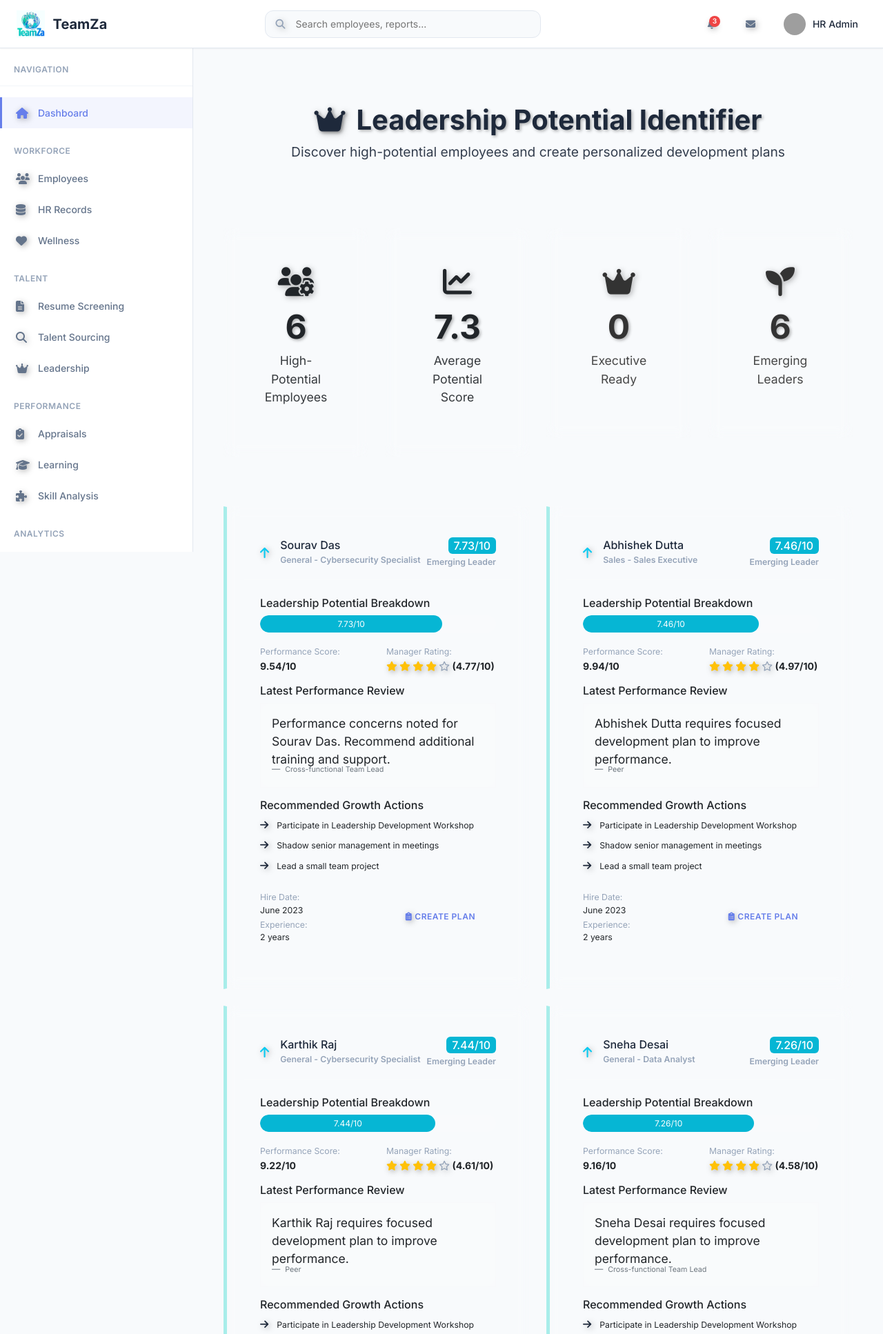
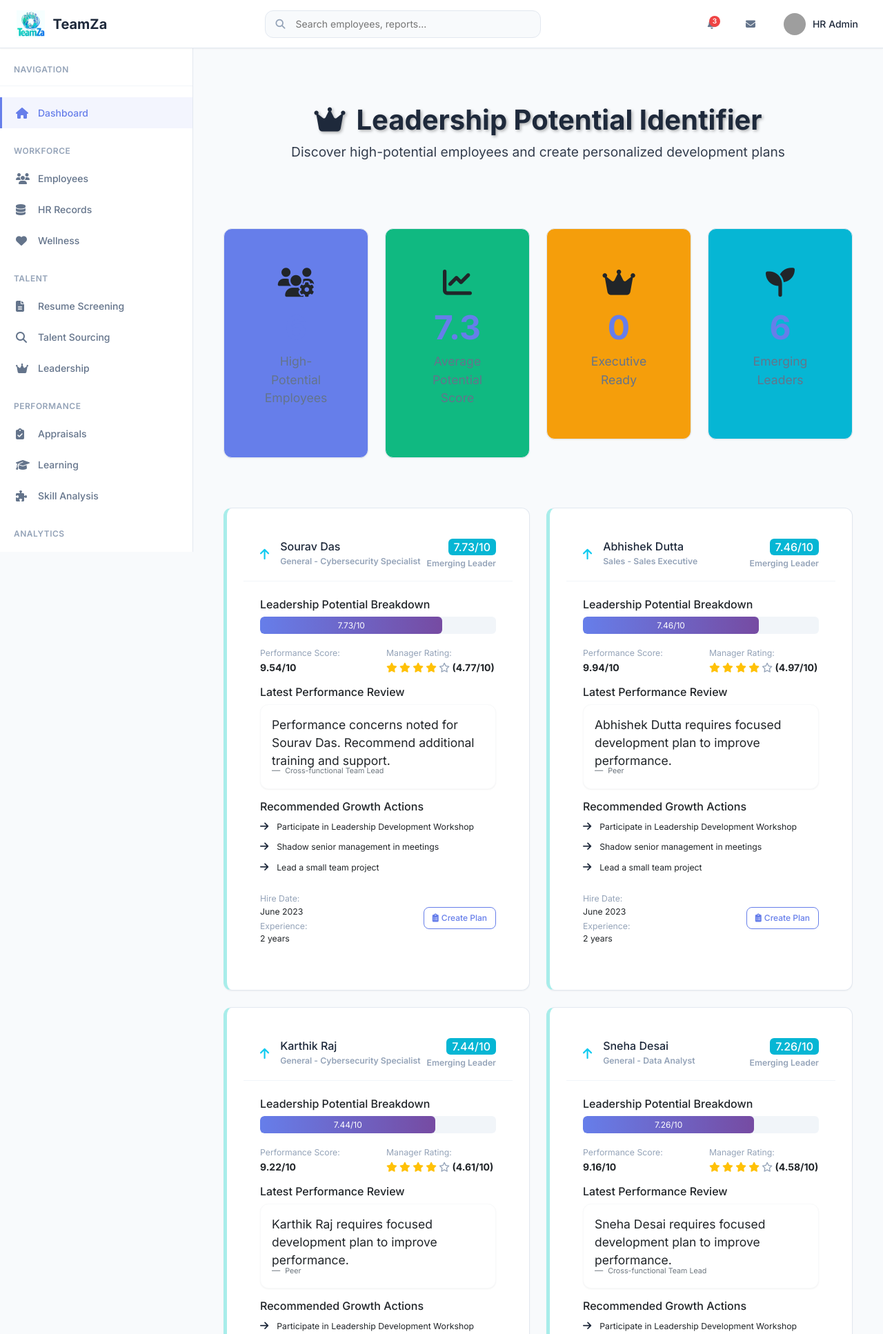
Before and after one commit to RAJ-cute/TeamZa, a Flask app: page /leadership-potential in a window 1280 px wide. Shown: the top 1934 px of the page at 69% size. Run offline with Flask 3, Linux system fonts and the light colour scheme; data comes from the database, SQL or seed files in the repository; grey boxes are pictures that could not be loaded.

Commit message:
Assistant checkpoint: Fixed UI visibility issues by removing conflicting styles
Assistant generated file changes:
- static/css/custom.css: Fix visibility issues by removing conflicting styles and ensuring proper contrast, Remove conflicting button and form styles that cause visibility issues, Remove conflicting table and alert styles, Remove problematic dropdown and modal styles that cause visibility issues, Remove all problematic gradient and gamification styles that conflict with visibility, Add missing CSS variables for transitions

---

User prompt:

bro inside the app many things are not visible due to white background fix that  ui issue pleaassee

Replit-Commit-Author: Assistant
Replit-Commit-Session-Id: 476de094-8cc2-4034-9d72-ab1a70007962

```diff
--- a/static/css/custom.css
+++ b/static/css/custom.css
@@ -39,6 +39,7 @@
     --transition-fast: 150ms ease;
     --transition-normal: 250ms ease;
     --transition-slow: 350ms ease;
+    --transition: var(--transition-normal);
 }
 
 /* Global Reset & Base Styles */
@@ -698,374 +699,144 @@ body.modern-layout {
     background-color: #06b6d4 !important;
 }
 
-/* Remove extra content from old template */
-    transition: var(--transition);
+/* Enhanced card visibility */
+.glass-card {
+    background: var(--bg-primary);
+    border: 1px solid var(--border-color);
+    border-radius: var(--radius-lg);
+    box-shadow: var(--shadow-md);
+    transition: var(--transition-normal);
 }
 
 .glass-card:hover {
-    transform: translateY(-8px);
-    box-shadow: var(--card-hover-shadow);
-    border-color: rgba(255, 255, 255, 0.2);
+    transform: translateY(-4px);
+    box-shadow: var(--shadow-lg);
+    border-color: var(--primary-color);
 }
 
-/* Navigation Enhancements */
-.navbar {
-    background: rgba(0, 0, 0, 0.9) !important;
-    backdrop-filter: blur(10px);
-    border-bottom: 1px solid rgba(255, 255, 255, 0.1);
-    box-shadow: 0 2px 20px rgba(0, 0, 0, 0.3);
-}
-
-.navbar-brand {
-    font-weight: 700;
-    font-size: 1.5rem;
-    background: var(--primary-gradient);
-    -webkit-background-clip: text;
-    -webkit-text-fill-color: transparent;
-    background-clip: text;
-}
-
-.nav-link {
-    font-weight: 500;
-    transition: var(--transition);
-    position: relative;
-}
-
-.nav-link:hover {
-    color: #667eea !important;
-    transform: translateY(-2px);
-}
-
-.nav-link::after {
-    content: '';
-    position: absolute;
-    bottom: -5px;
-    left: 50%;
-    width: 0;
-    height: 2px;
-    background: var(--primary-gradient);
-    transition: var(--transition);
-    transform: translateX(-50%);
-}
-
-.nav-link:hover::after {
-    width: 100%;
-}
-
-/* Card System */
-.card {
-    background: rgba(255, 255, 255, 0.1);
-    backdrop-filter: blur(10px);
-    border: 1px solid rgba(255, 255, 255, 0.2);
-    border-radius: var(--border-radius);
-    box-shadow: var(--card-shadow);
-    transition: var(--transition);
-    overflow: hidden;
-}
-
-.card:hover {
-    transform: translateY(-5px);
-    box-shadow: var(--card-hover-shadow);
-}
-
-.card-header {
-    background: rgba(255, 255, 255, 0.05);
-    border-bottom: 1px solid rgba(255, 255, 255, 0.1);
-    font-weight: 600;
-}
-
-/* Gradient Cards */
-.card.bg-primary {
-    background: var(--primary-gradient) !important;
-    border: none;
-}
-
-.card.bg-success {
-    background: var(--success-gradient) !important;
-    border: none;
-}
-
-.card.bg-info {
-    background: var(--info-gradient) !important;
-    border: none;
-    color: #333 !important;
-}
-
-.card.bg-warning {
-    background: var(--warning-gradient) !important;
-    border: none;
-    color: #333 !important;
-}
-
-.card.bg-secondary {
-    background: var(--secondary-gradient) !important;
-    border: none;
-}
-
-/* Buttons */
-.btn {
-    border-radius: 25px;
-    font-weight: 600;
-    text-transform: uppercase;
-    letter-spacing: 0.5px;
-    transition: var(--transition);
-    border: none;
-    padding: 12px 30px;
-}
-
-.btn-primary {
-    background: var(--primary-gradient);
-    box-shadow: 0 4px 15px rgba(102, 126, 234, 0.4);
-}
-
-.btn-primary:hover {
-    transform: translateY(-2px);
-    box-shadow: 0 8px 25px rgba(102, 126, 234, 0.6);
-}
-
-.btn-success {
-    background: var(--success-gradient);
-    box-shadow: 0 4px 15px rgba(79, 172, 254, 0.4);
-}
-
-.btn-info {
-    background: var(--info-gradient);
-    color: #333;
-    box-shadow: 0 4px 15px rgba(168, 237, 234, 0.4);
-}
-
-.btn-warning {
-    background: var(--warning-gradient);
-    color: #333;
-    box-shadow: 0 4px 15px rgba(246, 211, 101, 0.4);
-}
-
-/* Form Controls */
-.form-control, .form-select {
-    background: rgba(255, 255, 255, 0.1);
-    border: 1px solid rgba(255, 255, 255, 0.2);
-    border-radius: 10px;
-    color: var(--text-primary);
-    transition: var(--transition);
-}
-
+/* Enhanced form controls with proper visibility */
 .form-control:focus, .form-select:focus {
-    background: rgba(255, 255, 255, 0.15);
-    border-color: #667eea;
+    background: var(--bg-primary);
+    border-color: var(--primary-color);
     box-shadow: 0 0 0 0.2rem rgba(102, 126, 234, 0.25);
     color: var(--text-primary);
 }
 
 .form-control::placeholder {
-    color: var(--text-secondary);
+    color: var(--text-muted);
 }
 
-/* Tables */
-.table {
-    color: var(--text-primary);
-    background: transparent;
-}
-
+/* Enhanced table visibility */
 .table-dark {
-    background: rgba(0, 0, 0, 0.3);
-    border-radius: var(--border-radius);
+    background: var(--bg-primary);
+    border-radius: var(--radius-lg);
     overflow: hidden;
 }
 
-.table thead th {
-    background: var(--primary-gradient);
-    border: none;
-    font-weight: 700;
-    text-transform: uppercase;
-    letter-spacing: 1px;
-}
-
-.table tbody tr {
-    border-bottom: 1px solid rgba(255, 255, 255, 0.1);
-    transition: var(--transition);
-}
-
-.table tbody tr:hover {
-    background: rgba(255, 255, 255, 0.05);
-    transform: scale(1.01);
-}
-
-/* Progress Bars */
-.progress {
-    background: rgba(255, 255, 255, 0.1);
-    border-radius: 50px;
-    height: 8px;
-}
-
-.progress-bar {
-    background: var(--success-gradient);
-    border-radius: 50px;
-}
-
-/* Alerts */
+/* Enhanced alerts with proper contrast */
 .alert {
-    border: none;
-    border-radius: var(--border-radius);
-    backdrop-filter: blur(10px);
+    border: 1px solid var(--border-color);
+    border-radius: var(--radius-md);
+    background: var(--bg-primary);
+    color: var(--text-primary);
 }
 
 .alert-success {
-    background: rgba(79, 172, 254, 0.2);
-    border-left: 4px solid #4facfe;
+    background: rgba(16, 185, 129, 0.1);
+    border-left: 4px solid #10b981;
+    color: var(--text-primary);
 }
 
 .alert-danger {
-    background: rgba(245, 87, 108, 0.2);
-    border-left: 4px solid #f5576c;
+    background: rgba(239, 68, 68, 0.1);
+    border-left: 4px solid #ef4444;
+    color: var(--text-primary);
 }
 
 .alert-info {
-    background: rgba(168, 237, 234, 0.2);
-    border-left: 4px solid #a8edea;
+    background: rgba(6, 182, 212, 0.1);
+    border-left: 4px solid #06b6d4;
+    color: var(--text-primary);
 }
 
-/* Dropdown Menus - Comprehensive Styling */
-.dropdown-menu,
-.dropdown-menu[data-bs-popper] {
-    background: rgba(0, 0, 0, 0.95) !important;
-    backdrop-filter: blur(20px);
-    border: 1px solid rgba(255, 255, 255, 0.2) !important;
-    border-radius: var(--small-radius) !important;
-    box-shadow: var(--card-shadow) !important;
-    padding: 0.5rem 0 !important;
-    margin: 0 !important;
+/* Enhanced dropdown menus with proper contrast */
+.dropdown-menu {
+    background: var(--bg-primary) !important;
+    border: 1px solid var(--border-color) !important;
+    border-radius: var(--radius-md) !important;
+    box-shadow: var(--shadow-lg) !important;
 }
 
-.dropdown-menu .dropdown-item,
 .dropdown-item {
-    color: var(--text-primary) !important;
-    background: transparent !important;
-    transition: var(--transition);
-    padding: 0.5rem 1rem !important;
-    border-radius: 0 !important;
-    border: none !important;
-}
-
-.dropdown-menu .dropdown-item:hover,
-.dropdown-menu .dropdown-item:focus,
-.dropdown-item:hover,
-.dropdown-item:focus {
-    background: rgba(255, 255, 255, 0.1) !important;
-    color: #667eea !important;
-    transform: translateX(5px);
-}
-
-.dropdown-menu .dropdown-item:active,
-.dropdown-item:active {
-    background: rgba(102, 126, 234, 0.2) !important;
-    color: var(--text-primary) !important;
-}
-
-.dropdown-menu .dropdown-item.active,
-.dropdown-item.active {
-    background: rgba(102, 126, 234, 0.3) !important;
-    color: var(--text-primary) !important;
-}
-
-.dropdown-divider {
-    border-top: 1px solid rgba(255, 255, 255, 0.1) !important;
-    margin: 0.5rem 0 !important;
-}
-
-/* Bootstrap Select Dropdown Options */
-.form-select option {
-    background: rgba(0, 0, 0, 0.9) !important;
-    color: var(--text-primary) !important;
-}
-
-.form-select optgroup {
-    background: rgba(0, 0, 0, 0.9) !important;
-    color: var(--text-primary) !important;
-}
-
-/* Navbar Dropdown Specific */
-.navbar .dropdown-menu {
-    background: rgba(0, 0, 0, 0.95) !important;
-}
-
-.navbar .dropdown-item {
-    color: var(--text-secondary) !important;
-}
-
-.navbar .dropdown-item:hover,
-.navbar .dropdown-item:focus {
-    background: rgba(102, 126, 234, 0.2) !important;
-    color: #667eea !important;
-}
-
-/* Force override any Bootstrap defaults */
-.dropdown-menu li > a,
-.dropdown-menu li > button {
     color: var(--text-primary) !important;
     background: transparent !important;
 }
 
-.dropdown-menu li > a:hover,
-.dropdown-menu li > button:hover {
-    background: rgba(255, 255, 255, 0.1) !important;
-    color: #667eea !important;
+.dropdown-item:hover,
+.dropdown-item:focus {
+    background: var(--bg-secondary) !important;
+    color: var(--primary-color) !important;
 }
 
-/* Modals */
+.dropdown-item:active {
+    background: rgba(102, 126, 234, 0.1) !important;
+    color: var(--text-primary) !important;
+}
+
+/* Enhanced modals */
 .modal-content {
-    background: rgba(0, 0, 0, 0.9);
-    backdrop-filter: blur(20px);
-    border: 1px solid rgba(255, 255, 255, 0.2);
-    border-radius: var(--border-radius);
+    background: var(--bg-primary);
+    border: 1px solid var(--border-color);
+    border-radius: var(--radius-lg);
+    color: var(--text-primary);
 }
 
 .modal-header {
-    border-bottom: 1px solid rgba(255, 255, 255, 0.1);
+    border-bottom: 1px solid var(--border-color);
 }
 
 .modal-footer {
-    border-top: 1px solid rgba(255, 255, 255, 0.1);
+    border-top: 1px solid var(--border-color);
 }
 
-/* Dashboard Specific */
+/* Enhanced dashboard stats */
 .dashboard-stat {
     text-align: center;
     padding: 2rem;
+    background: var(--bg-primary);
+    border-radius: var(--radius-lg);
+    border: 1px solid var(--border-color);
 }
 
 .dashboard-stat h3 {
     font-size: 3rem;
     font-weight: 700;
     margin-bottom: 0.5rem;
-    text-shadow: 2px 2px 4px rgba(0, 0, 0, 0.3);
+    color: var(--primary-color);
 }
 
 .dashboard-stat p {
     font-size: 1.1rem;
-    opacity: 0.9;
+    color: var(--text-secondary);
 }
 
-/* Icon Enhancements */
-.fa, .fas, .far {
-    filter: drop-shadow(2px 2px 4px rgba(0, 0, 0, 0.3));
-}
-
-/* Employee Cards */
+/* Enhanced employee cards */
 .employee-card {
-    background: rgba(255, 255, 255, 0.05);
-    border: 1px solid rgba(255, 255, 255, 0.1);
-    border-radius: var(--border-radius);
+    background: var(--bg-primary);
+    border: 1px solid var(--border-color);
+    border-radius: var(--radius-lg);
     padding: 1.5rem;
     margin-bottom: 1rem;
-    transition: var(--transition);
+    transition: var(--transition-normal);
 }
 
 .employee-card:hover {
-    background: rgba(255, 255, 255, 0.1);
-    transform: translateX(10px);
+    background: var(--bg-secondary);
+    transform: translateY(-2px);
+    box-shadow: var(--shadow-md);
 }
 
-/* Wellness Indicators */
+/* Wellness indicators with proper contrast */
 .wellness-indicator {
     display: inline-block;
     width: 12px;
@@ -1074,24 +845,9 @@ body.modern-layout {
     margin-right: 8px;
 }
 
-.wellness-good { background: #00f2fe; }
-.wellness-moderate { background: #fda085; }
-.wellness-poor { background: #f5576c; }
-
-/* Learning Progress */
-.learning-progress {
-    background: rgba(255, 255, 255, 0.1);
-    border-radius: 50px;
-    height: 6px;
-    overflow: hidden;
-}
-
-.learning-progress-bar {
-    background: var(--success-gradient);
-    height: 100%;
-    border-radius: 50px;
-    transition: width 0.6s ease;
-}
+.wellness-good { background: #10b981; }
+.wellness-moderate { background: #f59e0b; }
+.wellness-poor { background: #ef4444; }
 
 /* Responsive Design */
 @media (max-width: 768px) {
```
